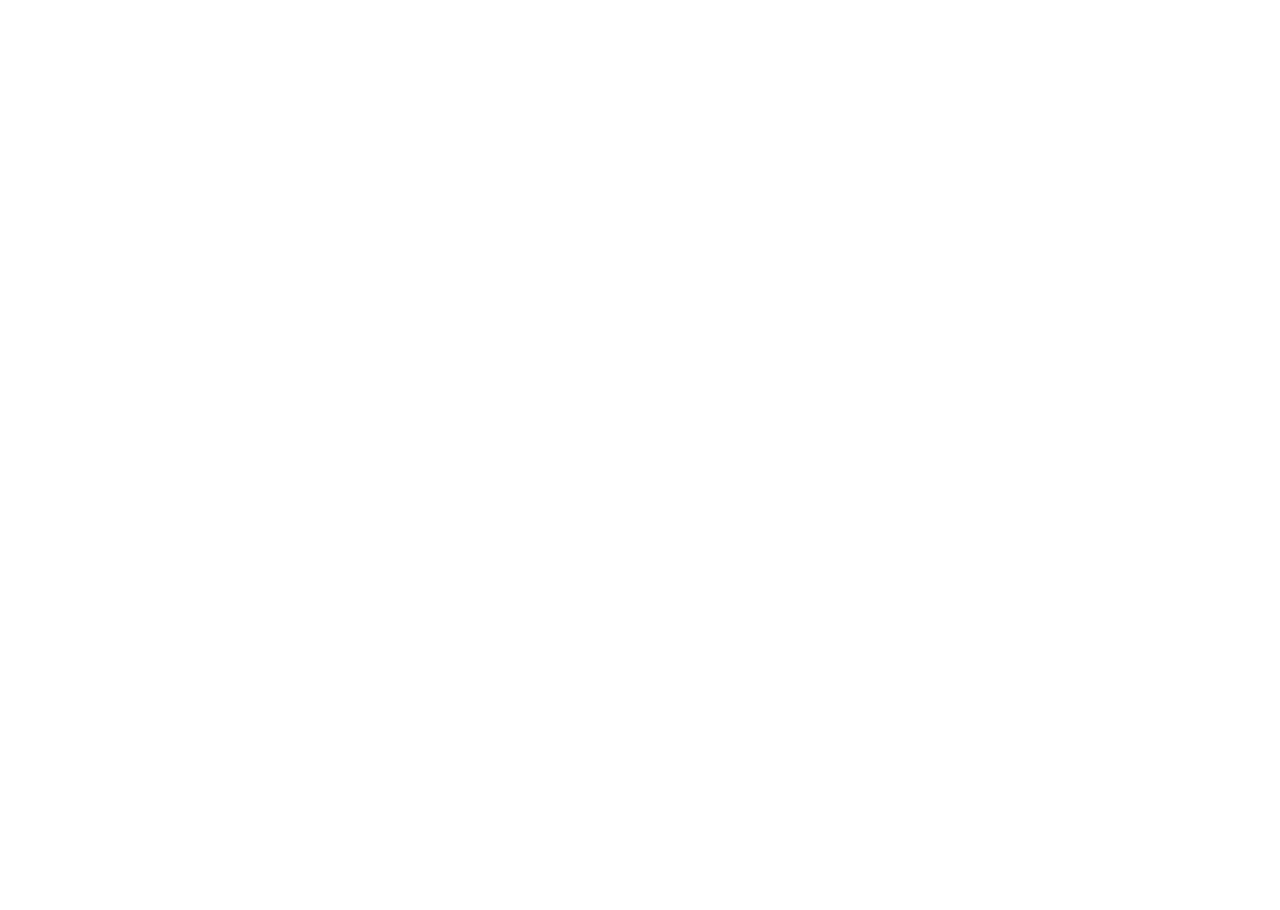
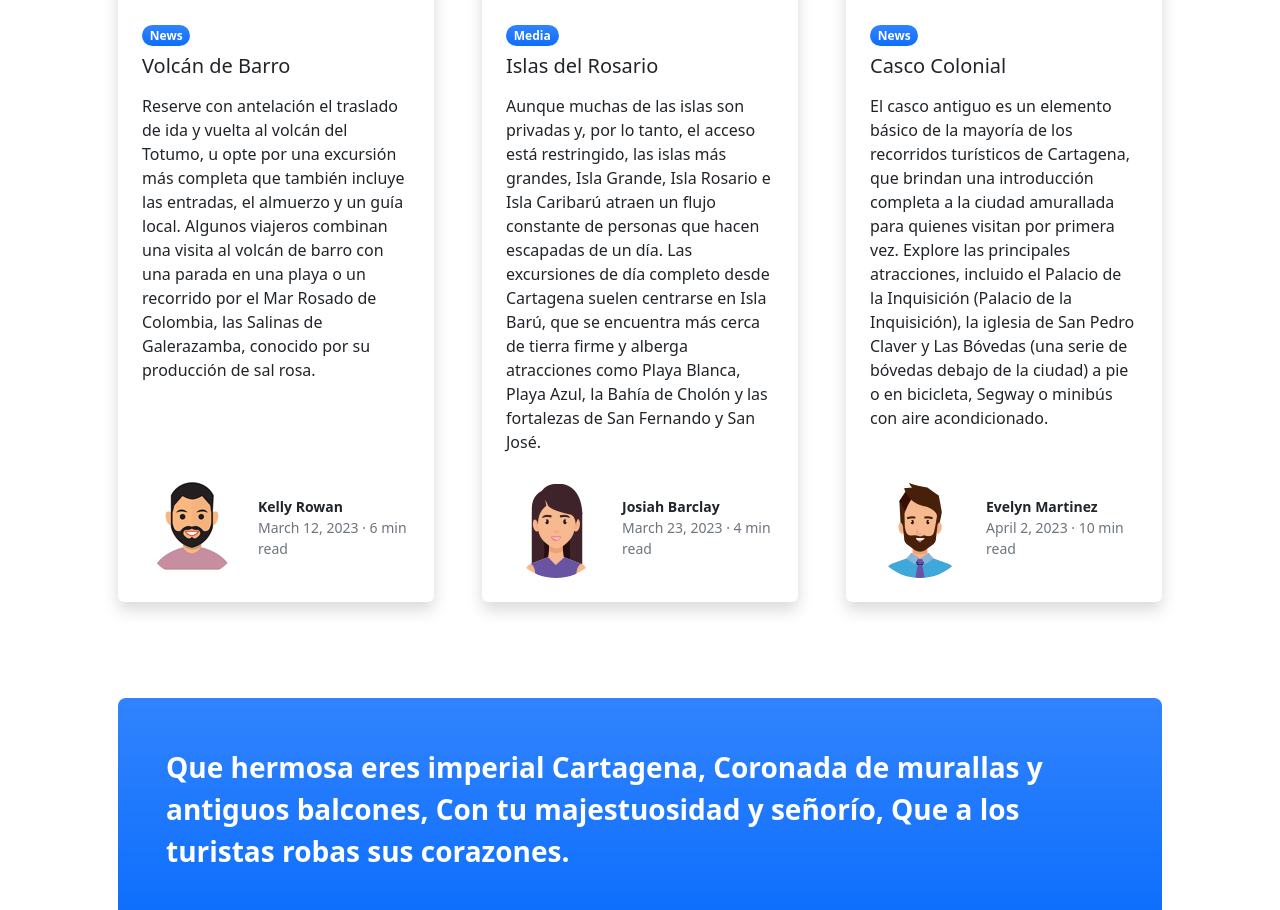
Before and after one commit to andressuarezunir/actividad_3_vue, a Vue app: page / in a window 1280 px wide. Shown: the part 2500-3410 px from the top of the page. Before the commit the page ends 2397 px from the top, so only its background shows below. Built offline with nearby package versions, Linux system fonts and the light colour scheme.

Commit message:
banner section, form page added

```diff
--- /dev/null
+++ b/src/components/BlogSection.vue
@@ -0,0 +1,117 @@
+<script setup lang="ts"></script>
+
+<template>
+<section class="py-5">
+  <div class="container px-5 my-5">
+    <div class="row gx-5 justify-content-center">
+      <div class="col-lg-8 col-xl-6">
+        <div class="text-center">
+          <h2 class="fw-bolder">Blog de Cartagena</h2>
+          <p class="lead fw-normal text-muted mb-5">Sus calles coloridas <b> llenas de encanto </b>la hacen la puerta de entrada a Suramérica.</p>
+        </div>
+      </div>
+    </div>
+
+    <!-- cards-->
+    <div class="row gx-5">
+       <!-- card 1-->
+      <div class="col-lg-4 mb-5">
+        <div class="card h-100 shadow border-0">
+          <img class="card-img-top" src="../assets/img/iglesia1.jpg" alt="iglesia1" />
+          <div class="card-body p-4">
+            <div class="badge bg-primary bg-gradient rounded-pill mb-2">News</div>
+            <a class="text-decoration-none link-dark stretched-link" href="#!">
+              <h5 class="card-title mb-3">Volcán de Barro</h5>
+            </a>
+            <p class="card-text mb-0">Reserve con antelación el traslado de ida y vuelta al volcán del Totumo, u opte por una excursión más completa que
+            también incluye las entradas, el almuerzo y un guía local. Algunos viajeros combinan una visita al volcán de barro con
+            una parada en una playa o un recorrido por el Mar Rosado de Colombia, las Salinas de Galerazamba, conocido por su
+            producción de sal rosa.</p>
+          </div>
+          <div class="card-footer p-4 pt-0 bg-transparent border-top-0">
+            <div class="d-flex align-items-end justify-content-between">
+              <div class="d-flex align-items-center">
+                <img class="rounded-circle me-3" src="../assets/img/avatar.jpg" alt="avatar 1" />
+                <div class="small">
+                  <div class="fw-bold">Kelly Rowan</div>
+                  <div class="text-muted">March 12, 2023 &middot; 6 min read</div>
+                </div>
+              </div>
+            </div>
+          </div>
+        </div>
+      </div>
+       <!-- card 2-->
+      <div class="col-lg-4 mb-5">
+        <div class="card h-100 shadow border-0">
+          <img class="card-img-top" src="..//assets/img/iglesia2.jpg" alt="iglesia 2" />
+          <div class="card-body p-4">
+            <div class="badge bg-primary bg-gradient rounded-pill mb-2">Media</div>
+            <a class="text-decoration-none link-dark stretched-link" href="#!">
+              <h5 class="card-title mb-3">Islas del Rosario</h5>
+            </a>
+            <p class="card-text mb-0">Aunque muchas de las islas son privadas y, por lo tanto, el acceso está restringido, las islas más grandes, Isla Grande,
+            Isla Rosario e Isla Caribarú atraen un flujo constante de personas que hacen escapadas de un día. Las excursiones de día
+            completo desde Cartagena suelen centrarse en Isla Barú, que se encuentra más cerca de tierra firme y alberga atracciones
+            como Playa Blanca, Playa Azul, la Bahía de Cholón y las fortalezas de San Fernando y San José.</p>
+          </div>
+          <div class="card-footer p-4 pt-0 bg-transparent border-top-0">
+            <div class="d-flex align-items-end justify-content-between">
+              <div class="d-flex align-items-center">
+                <img class="rounded-circle me-3" src="../assets/img/avatar2.jpg" alt="avatar 2" />
+                <div class="small">
+                  <div class="fw-bold">Josiah Barclay</div>
+                  <div class="text-muted">March 23, 2023 &middot; 4 min read</div>
+                </div>
+              </div>
+            </div>
+          </div>
+        </div>
+      </div>
+       <!-- card 3-->
+      <div class="col-lg-4 mb-5">
+        <div class="card h-100 shadow border-0">
+          <img class="card-img-top" src="../assets/img/iglesia3.jpg" alt="iglesia 3" />
+          <div class="card-body p-4">
+            <div class="badge bg-primary bg-gradient rounded-pill mb-2">News</div>
+            <a class="text-decoration-none link-dark stretched-link" href="#!">
+              <h5 class="card-title mb-3">Casco Colonial</h5>
+            </a>
+            <p class="card-text mb-0">El casco antiguo es un elemento básico de la mayoría de los recorridos turísticos de Cartagena, que brindan una
+            introducción completa a la ciudad amurallada para quienes visitan por primera vez. Explore las principales atracciones,
+            incluido el Palacio de la Inquisición (Palacio de la Inquisición), la iglesia de San Pedro Claver y Las Bóvedas (una
+            serie de bóvedas debajo de la ciudad) a pie o en bicicleta, Segway o minibús con aire acondicionado.</p>
+          </div>
+          <div class="card-footer p-4 pt-0 bg-transparent border-top-0">
+            <div class="d-flex align-items-end justify-content-between">
+              <div class="d-flex align-items-center">
+                <img class="rounded-circle me-3" src="../assets/img/avatar3.jpg" alt="avatar 3" />
+                <div class="small">
+                  <div class="fw-bold">Evelyn Martinez</div>
+                  <div class="text-muted">April 2, 2023 &middot; 10 min read</div>
+                </div>
+              </div>
+            </div>
+          </div>
+        </div>
+      </div>
+    </div>
+    <!-- Call to action-->
+    <aside class="bg-primary bg-gradient rounded-3 p-4 p-sm-5 mt-5">
+      <div class="d-flex align-items-center justify-content-between flex-column flex-xl-row text-center text-xl-start">
+        <div class="mb-4 mb-xl-0">
+          <div class="fs-3 fw-bold text-white">Que hermosa eres imperial Cartagena,
+          Coronada de murallas y antiguos balcones,
+          Con tu majestuosidad y señorío,
+          Que a los turistas robas sus corazones.</div>
+
+        </div>
+        <div class="ms-xl-4">
+
+
+        </div>
+      </div>
+    </aside>
+  </div>
+</section>
+</template>
--- a/src/components/HeroSection.vue
+++ b/src/components/HeroSection.vue
@@ -3,7 +3,7 @@
 
 const title = 'Barrio Getsemaní'
 const description =
-  ' Getsemaní es un barrio con una historia contundente que siempre ha estado ligada a los movimientos de protesta y revolución. En sus orígenes fue una isla a las afueras de la ciudad amurallada separada de la ciudad, y en tiempos coloniales fue el barrio donde vivieron muchos de los esclavos que llegaron desde África a Colombia para asentarse en el puerto de Cartagena. MARS'
+  ' Getsemaní es un barrio con una historia contundente que siempre ha estado ligada a los movimientos de protesta y revolución. En sus orígenes fue una isla a las afueras de la ciudad amurallada separada de la ciudad, y en tiempos coloniales fue el barrio donde vivieron muchos de los esclavos que llegaron desde África a Colombia para asentarse en el puerto de Cartagena.'
 const startBtnText = 'Iniciar'
 const contactBtnText = 'Conocer más'
 </script>
--- a/src/views/FormView.vue
+++ b/src/views/FormView.vue
@@ -2,6 +2,35 @@
 
 <template>
   <main>
-    <h1>This is an about page</h1>
+    <div class="row justify-content-center">
+      <div class="col-md-8">
+        <div class="card shadow">
+          <div class="card-body">
+            <h1 class="card-title text-center mb-4">Contáctanos</h1>
+            <form>
+              <div class="mb-3">
+                <label for="nombre" class="form-label">Nombre y apellido</label>
+                <input type="text" class="form-control" id="nombre" placeholder="Nombre y apellido">
+              </div>
+              <div class="mb-3">
+                <label for="email" class="form-label">Correo electrónico</label>
+                <input type="email" class="form-control" id="email" placeholder="nam@example.com">
+              </div>
+              <div class="mb-3">
+                <label for="telefono" class="form-label">Teléfono</label>
+                <input type="number" class="form-control" id="telefono" placeholder="Teléfono">
+              </div>
+              <div class="mb-3">
+                <label for="mensaje" class="form-label">Mensaje</label>
+                <textarea class="form-control" id="mensaje" rows="3" placeholder="Mensaje"></textarea>
+              </div>
+              <div class="text-center">
+                <button type="button" class="btn btn-primary">Enviar datos</button>
+              </div>
+            </form>
+          </div>
+        </div>
+      </div>
+    </div>
   </main>
 </template>
--- a/src/views/HomeView.vue
+++ b/src/views/HomeView.vue
@@ -3,11 +3,13 @@
 import FeaturesSection from '../components/FeaturesSection.vue'
 import TestimonialSection from '../components/TestimonialSection.vue'
 import BannerSection from '../components/BannerSection.vue'
+import BlogSection from '../components/BlogSection.vue'
 </script>
 
 <template>
   <HeroSection />
   <FeaturesSection />
   <TestimonialSection />
+  <BlogSection/>
   <BannerSection />
 </template>
```
Also changed, not shown: tsconfig.app.json (+12 -8 lines).
